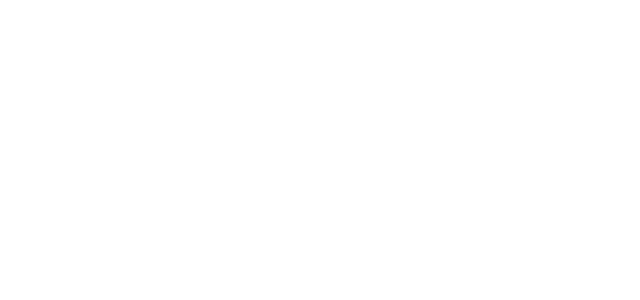
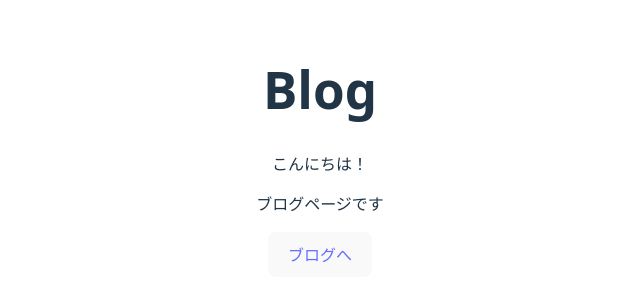
Before and after one commit to kimu0223/my-portfolio, a React (Vite) app: page /blog in a window 1280 px wide. Before the commit this address had no page. Shown: the part 248-548 px from the top of the page, without its empty margins (320-960 px from the left). Built offline with nearby package versions, Linux system fonts and the light colour scheme.

Commit message:
ブログのページ遷移の完成

```diff
--- a/src/App.tsx
+++ b/src/App.tsx
@@ -1,14 +1,25 @@
 import { Routes, Route } from 'react-router-dom'
 import Home from './pages/Home' // 先ほど作ったHome.tsxをインポート
 import './App.css'
+import Blog from './pages/Blog'
 
 function App() {
   return (
-    <Routes>
-      {/* URLが「/」の時に、Homeコンポーネントを表示するという設定 */}
-      <Route path="/" element={<Home />} />
-    </Routes>
-  )
+    <>
+      <Routes>
+        {/* URLが「/」の時に、Homeコンポーネントを表示するという設定 */}
+        <Route path="/" element={<Home />} />
+        <Route path="/blog" element={<Blog />} />
+      </Routes>
+
+        <div>
+          <button>
+            <a href="/blog">ブログへ</a>
+          </button>
+        </div>
+    </>
+  );
 }
 
+
 export default App;
--- /dev/null
+++ b/src/pages/Blog.tsx
@@ -0,0 +1,10 @@
+function Blog() {
+    return (
+    <div>
+        <h1>Blog</h1>
+        <p>こんにちは！</p>
+        <p>ブログページです</p>
+    </div>
+    );
+}
+export default Blog;
```
